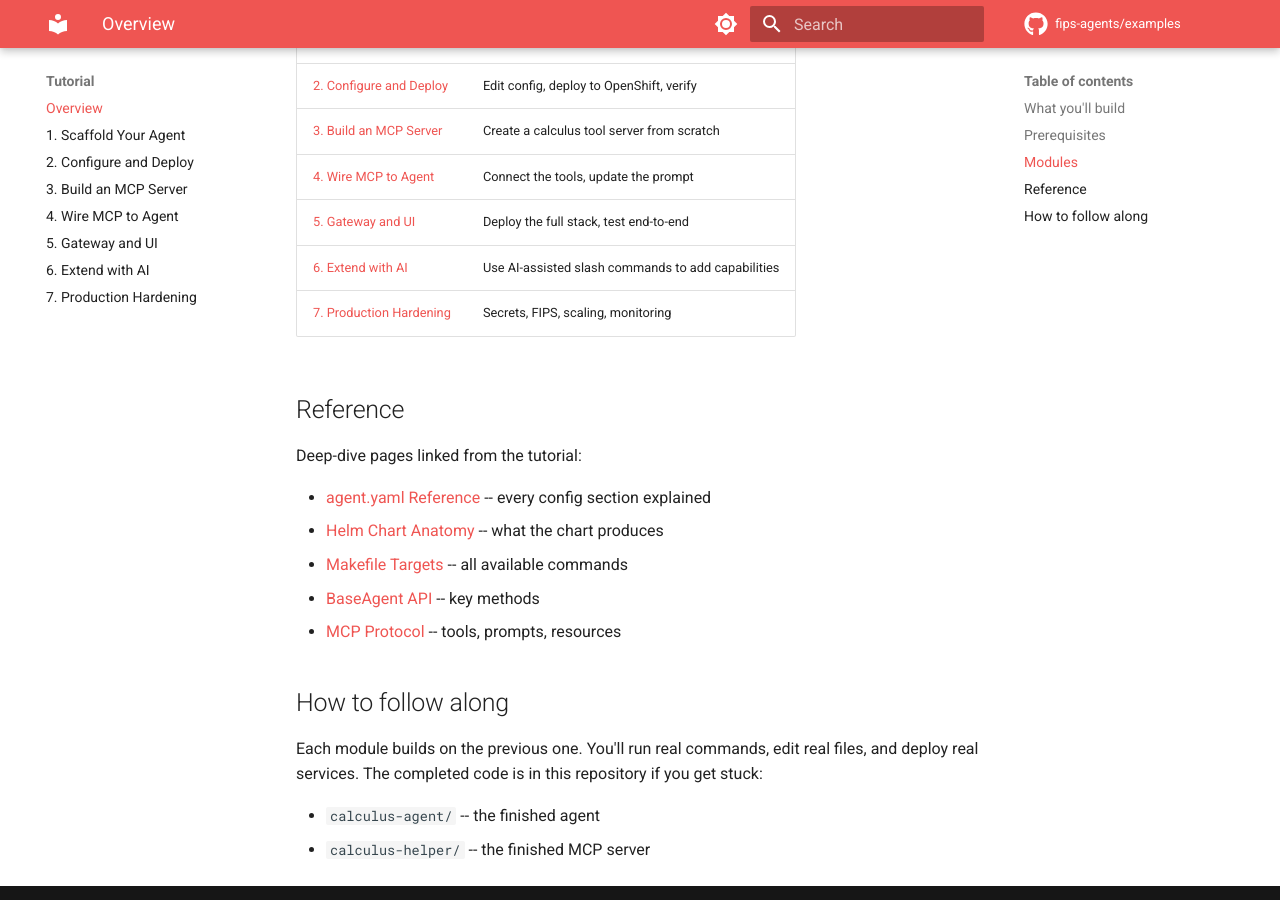
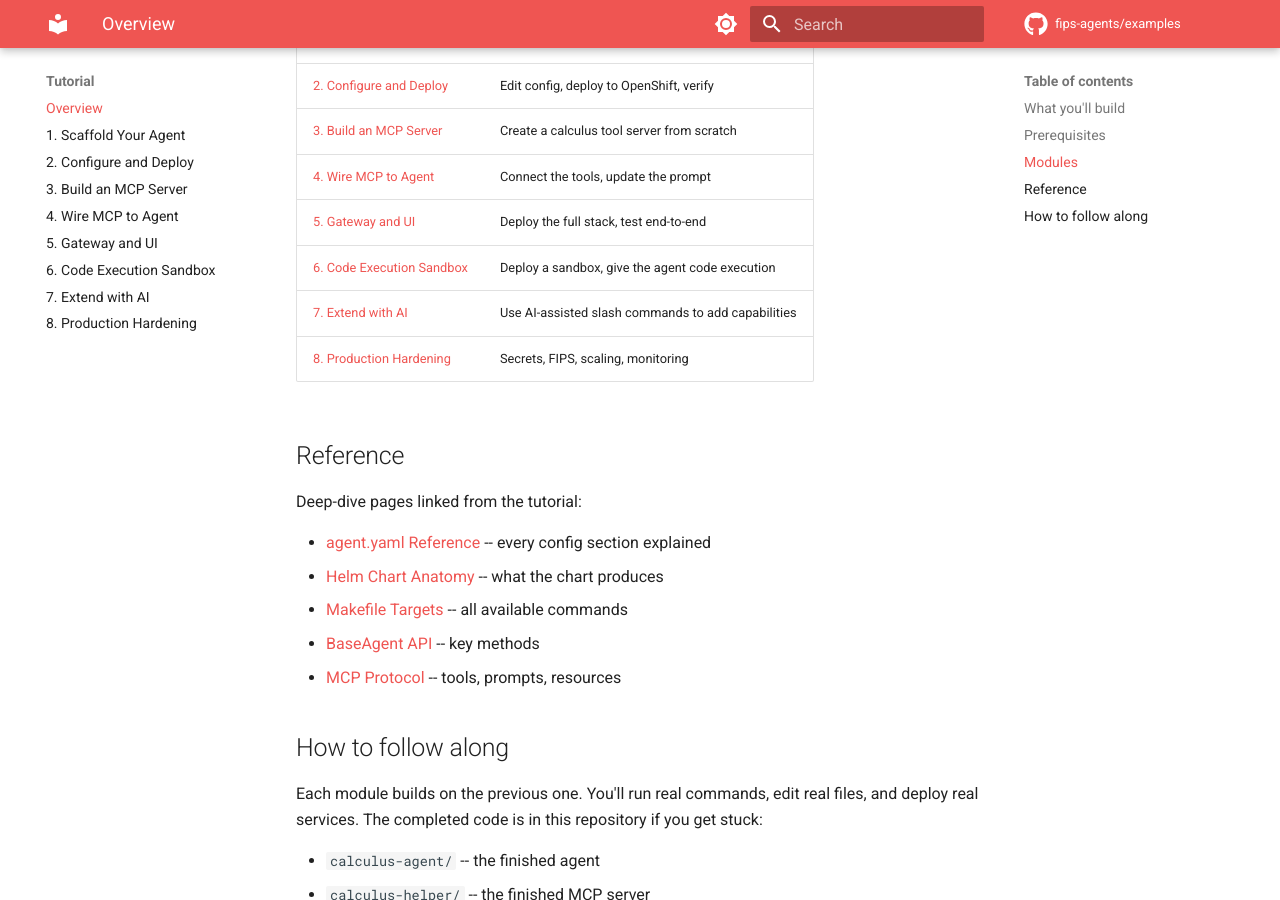
Before and after one commit to fips-agents/examples, an MkDocs documentation site: the page built from docs/index.md, in a window 1280 px wide and 900 px high, scrolled down 1064 px. Built offline with MkDocs 1.6.1 and Material for MkDocs 9.7.7, drawn with Linux system fonts in a browser that asks for light colours; comment, search, counter and statistics services are not loaded.

Commit message:
docs: Add Module 6 (Code Execution Sandbox), renumber to 8 modules
New module covers deploying the code-sandbox, wiring it into the agent
via SANDBOX_URL, and combining symbolic MCP tools with numerical code
execution. Modules 6→7 (Extend with AI), 7→8 (Production Hardening).

```diff
--- a/docs/index.md
+++ b/docs/index.md
@@ -38,8 +38,9 @@ Browser → Chat UI → Gateway → Agent → MCP Server (calculus tools)
 | [3. Build an MCP Server](03-build-mcp-server.md) | Create a calculus tool server from scratch |
 | [4. Wire MCP to Agent](04-wire-mcp-to-agent.md) | Connect the tools, update the prompt |
 | [5. Gateway and UI](05-gateway-and-ui.md) | Deploy the full stack, test end-to-end |
-| [6. Extend with AI](06-extend-with-ai.md) | Use AI-assisted slash commands to add capabilities |
-| [7. Production Hardening](07-secrets-and-production.md) | Secrets, FIPS, scaling, monitoring |
+| [6. Code Execution Sandbox](06-code-sandbox.md) | Deploy a sandbox, give the agent code execution |
+| [7. Extend with AI](07-extend-with-ai.md) | Use AI-assisted slash commands to add capabilities |
+| [8. Production Hardening](08-secrets-and-production.md) | Secrets, FIPS, scaling, monitoring |
 
 ## Reference
 
--- a/mkdocs.yml
+++ b/mkdocs.yml
@@ -38,8 +38,9 @@ nav:
     - "3. Build an MCP Server": 03-build-mcp-server.md
     - "4. Wire MCP to Agent": 04-wire-mcp-to-agent.md
     - "5. Gateway and UI": 05-gateway-and-ui.md
-    - "6. Extend with AI": 06-extend-with-ai.md
-    - "7. Production Hardening": 07-secrets-and-production.md
+    - "6. Code Execution Sandbox": 06-code-sandbox.md
+    - "7. Extend with AI": 07-extend-with-ai.md
+    - "8. Production Hardening": 08-secrets-and-production.md
   - Reference:
     - "agent.yaml": reference/agent-yaml.md
     - "Helm Chart": reference/helm-chart.md
```
Also changed, not shown: docs/06-code-sandbox.md (added, +8 -0 lines), docs/07-extend-with-ai.md (renamed from docs/06-extend-with-ai.md), docs/08-secrets-and-production.md (renamed from docs/07-secrets-and-production.md).
